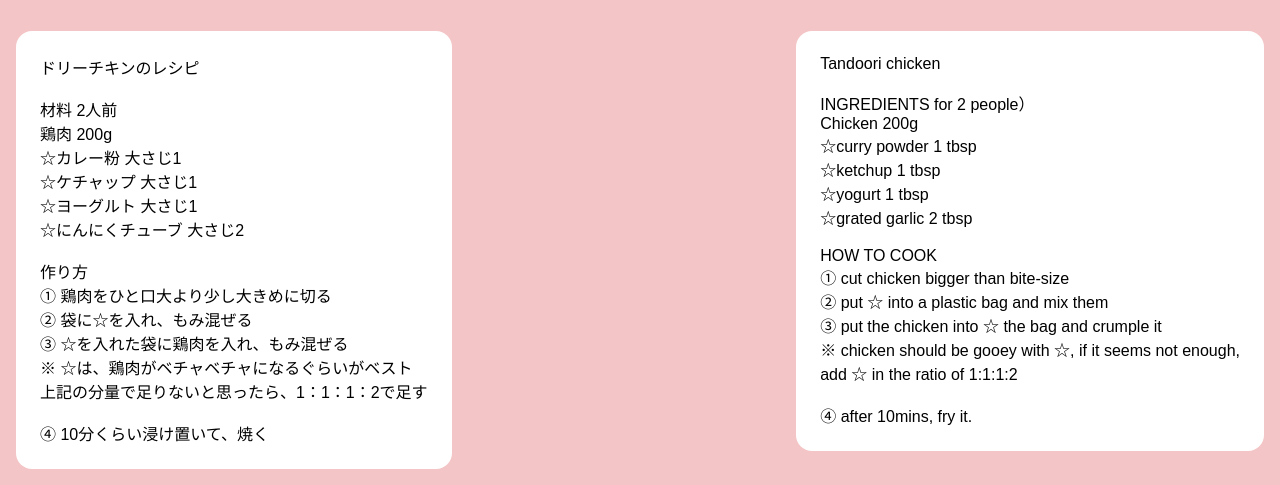
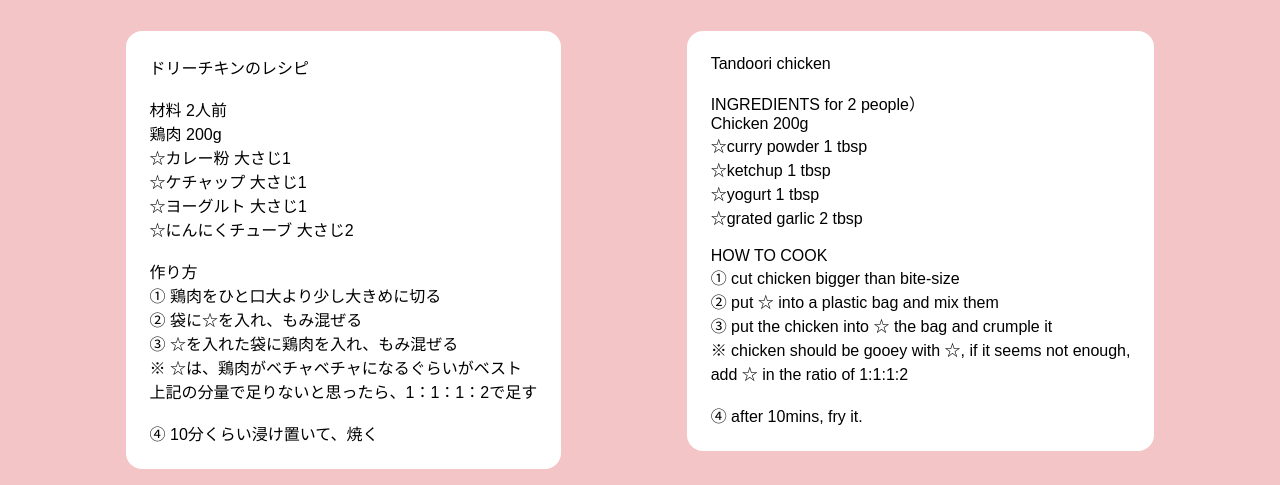
Before and after one commit to pe-hu/praytimes, a PHP site: page /live/0503/index.html in a window 1280 px wide. Shown: the part 785-1270 px from the top of the page. Run offline with PHP 8.4, Linux system fonts and the light colour scheme; some web fonts are replaced.

Commit message:
Update style.css

```diff
--- a/live/0000/style.css
+++ b/live/0000/style.css
@@ -124,12 +124,12 @@ article {
     align-items: start;
     flex-wrap: wrap;
     gap: 1rem;
-    justify-content: space-between;
 }
 
 header,
 footer {
     padding: 0.5rem;
+    justify-content: space-between;
 }
 
 main {
@@ -262,8 +262,8 @@ h2 button {
 
 article {
     flex: 1 1 750px;
+    justify-content: space-evenly;
     padding: 1rem;
-
 }
 
 article section {
```
